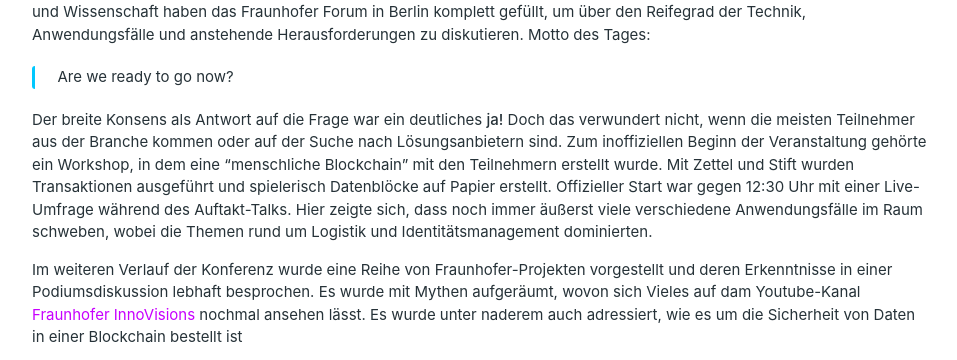
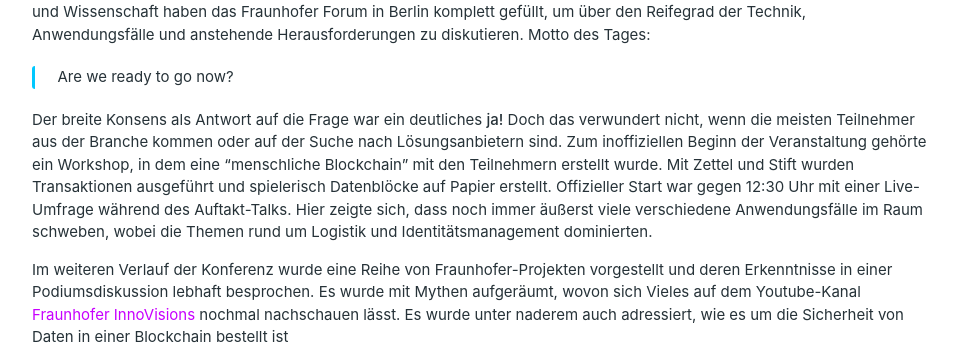
Before and after one commit to safe-UR-chain/safe-ur-chain.github.io, a Jekyll site: the page built from _posts/2019-11-05-Blockchain-Day.md, in a window 1280 px wide and 900 px high, scrolled down 626 px, cut to the strip 0-360 px from the top of the window. Shown: the whole strip, without its empty margins (160-1117 px from the left). Built offline with Jekyll 4.4.1, drawn with Linux system fonts in a browser that asks for light colours; nearby versions of some CDN libraries.

Commit message:
bugfixes in blockchain post

```diff
--- a/_posts/2019-11-05-Blockchain-Day.md
+++ b/_posts/2019-11-05-Blockchain-Day.md
@@ -13,7 +13,7 @@ Am 5.11.2019 hat der [Fraunhofer-Verbund IUK-Technologie](https://www.iuk.fraunh
 
 Der breite Konsens als Antwort auf die Frage war ein deutliches **ja!** Doch das verwundert nicht, wenn die meisten Teilnehmer aus der Branche kommen oder auf der Suche nach Lösungsanbietern sind. Zum inoffiziellen Beginn der Veranstaltung gehörte ein Workshop, in dem eine "menschliche Blockchain" mit den Teilnehmern erstellt wurde. Mit Zettel und Stift wurden Transaktionen ausgeführt und spielerisch Datenblöcke auf Papier erstellt. Offizieller Start war gegen 12:30 Uhr mit einer Live-Umfrage während des Auftakt-Talks. Hier zeigte sich, dass noch immer äußerst viele verschiedene Anwendungsfälle im Raum schweben, wobei die Themen rund um Logistik und Identitätsmanagement dominierten.
 
-Im weiteren Verlauf der Konferenz wurde eine Reihe von Fraunhofer-Projekten vorgestellt und deren Erkenntnisse in einer Podiumsdiskussion lebhaft besprochen. Es wurde mit Mythen aufgeräumt, wovon sich Vieles auf dam Youtube-Kanal [Fraunhofer InnoVisions](https://www.youtube.com/channel/UCKUJRqNqGxq6uJbnVD9Qanw) nochmal ansehen lässt. Es wurde unter naderem auch adressiert, wie es um die Sicherheit von Daten in einer Blockchain bestellt ist
+Im weiteren Verlauf der Konferenz wurde eine Reihe von Fraunhofer-Projekten vorgestellt und deren Erkenntnisse in einer Podiumsdiskussion lebhaft besprochen. Es wurde mit Mythen aufgeräumt, wovon sich Vieles auf dem Youtube-Kanal [Fraunhofer InnoVisions](https://www.youtube.com/channel/UCKUJRqNqGxq6uJbnVD9Qanw) nochmal nachschauen lässt. Es wurde unter naderem auch adressiert, wie es um die Sicherheit von Daten in einer Blockchain bestellt ist
 
 <center>
 <iframe style="max-width:100%" src="https://www.youtube-nocookie.com/embed/zz8HT6t08FY" frameborder="0" allow="accelerometer; autoplay; encrypted-media; gyroscope; picture-in-picture" allowfullscreen></iframe>
@@ -35,7 +35,7 @@ Als **Fazit** kann man sagen, dass die Blockchain-Technologie weitgehend den Hyp
       <img src="{{ "/assets/img/posts/blockchainday-2.jpg" | relative_url }}">
     </div>
     <div class="carousel-item" href="#three!">
-      <img src="{{ "/assets/img/posts/blockchainday-3.JPG" | relative_url }}">
+      <img src="{{ "/assets/img/posts/blockchainday-3.jpg" | relative_url }}">
     </div>
     <div class="carousel-item" href="#four!">
       <img src="{{ "/assets/img/posts/blockchainday-4.jpg" | relative_url }}">
```
